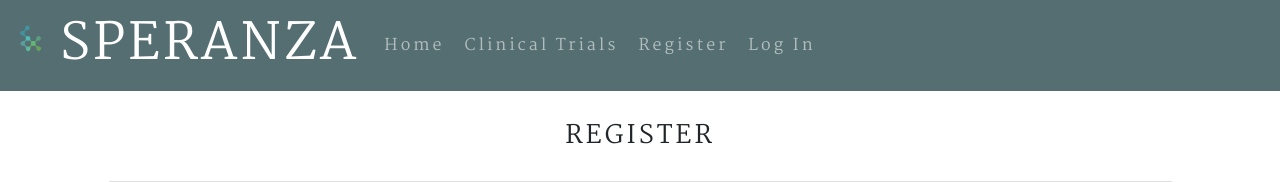
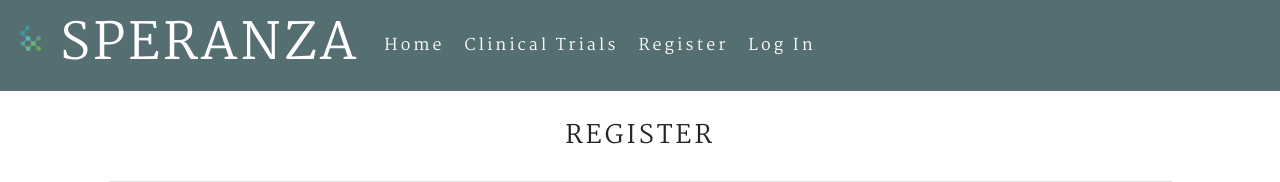
Before and after one commit to arturmpinho/Speranza, a Flask app: page /register in a window 1280 px wide. Shown: the top 182 px of the page. Run offline with Flask 2, Linux system fonts and the light colour scheme; some libraries are stand-ins or nearby versions; some web fonts are replaced.

Commit message:
Improve contrast ratio navlinks in navbar

```diff
--- a/static/css/style.css
+++ b/static/css/style.css
@@ -35,6 +35,7 @@ h1{
 
 .nav-link {
     margin-left: 1rem;
+    color: #FCFCFA !important;
 }
 
 .navbar-toggler {
```
